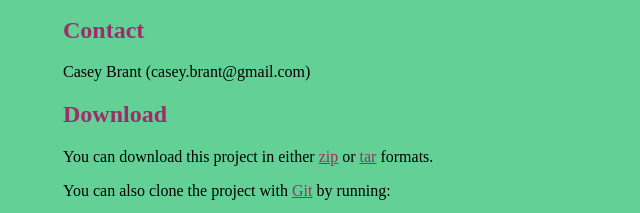
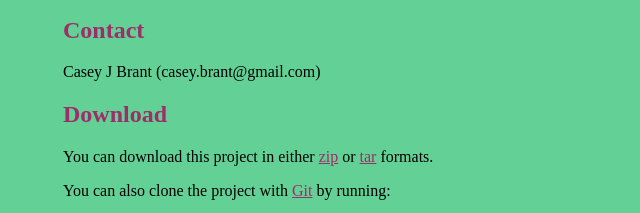
Before and after one commit to GunioRobot/emacs-3, a plain HTML site: page index.html in a window 1280 px wide. Shown: the part 315-528 px from the top of the page, 227-867 px from the left. Drawn offline with Linux system fonts and the light colour scheme.

Commit message:
jiggling the gh-pages handle.

```diff
--- a/index.html
+++ b/index.html
@@ -59,7 +59,7 @@
 <br/>
 <br/>      </p>
 <h2>Contact</h2>
-<p>Casey Brant (casey.brant@gmail.com)
+<p>Casey J Brant (casey.brant@gmail.com)
 <br/>      </p>
 
 
```
